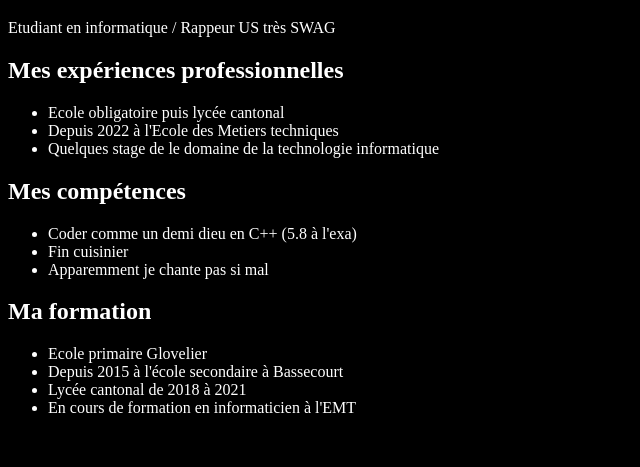
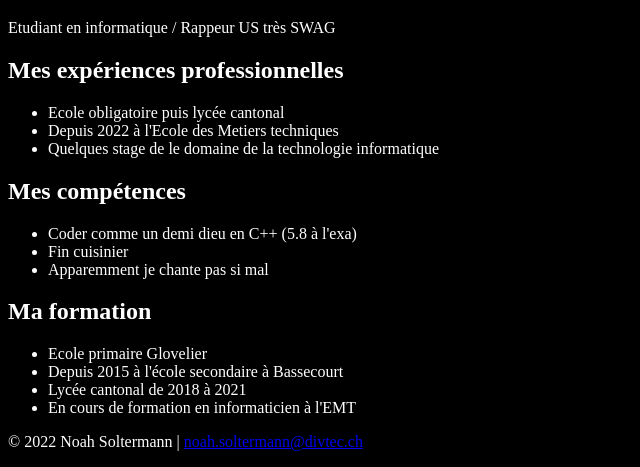
Before and after one commit to divtec-cejef/mon-cv-01-NoahSoltermann, a plain HTML site: page index.html in a window 1280 px wide. Shown: the part 734-1201 px from the top of the page, without its empty margins (0-640 px from the left). Before the commit the page ends 1167 px from the top, so only its background shows below. Drawn offline with Linux system fonts and the light colour scheme.

Commit message:
Création du footer

```diff
--- a/index.html
+++ b/index.html
@@ -71,7 +71,9 @@
             </ul>
     </main>
 
-    <footer></footer>
+    <footer>
+        <p>&copy 2022 Noah Soltermann | <a href= "mailto:noah.soltermann@divtec.ch">noah.soltermann@divtec.ch</a></p>
+    </footer>
 
 </body>
 </html>
```
